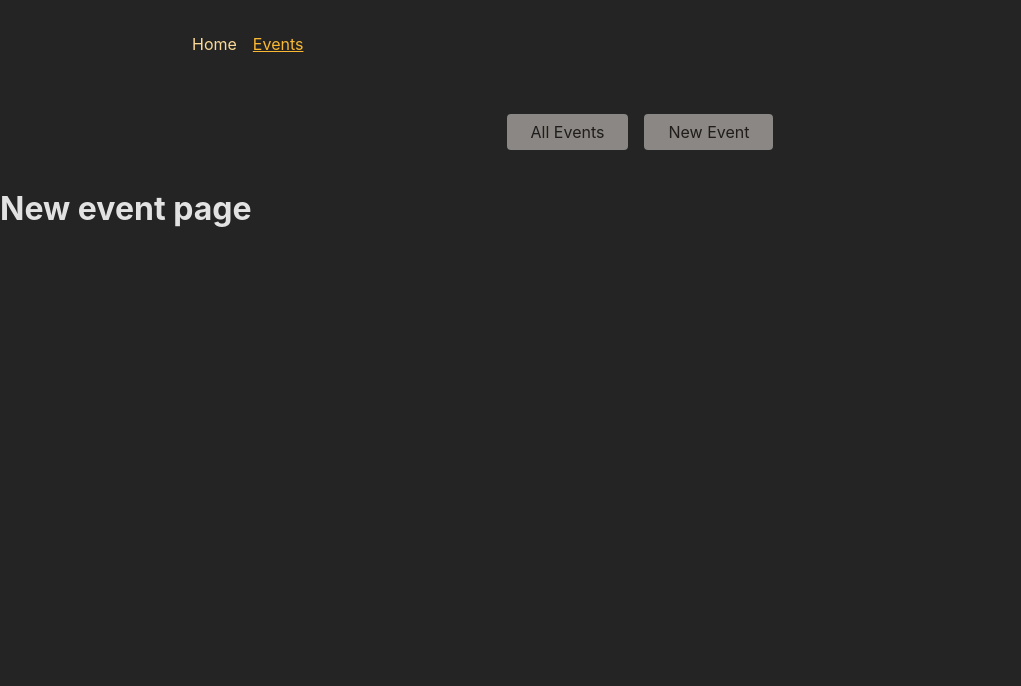
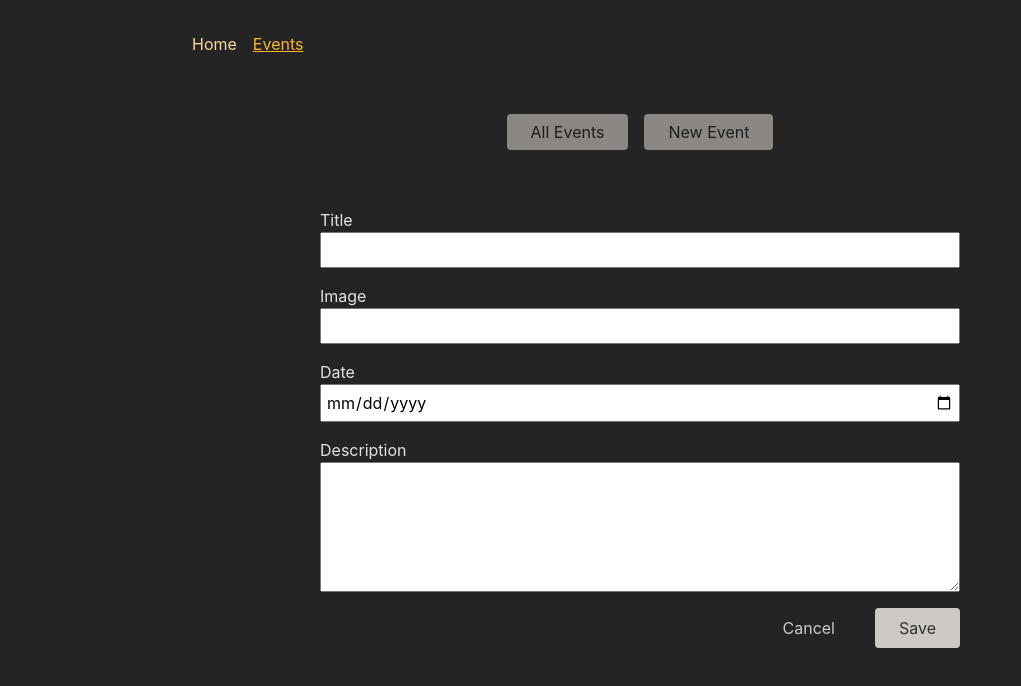
Before and after one commit to Wawrzynn/react-course, a JavaScript app in the folder Project25/frontend/: page /events/new in a window 1280 px wide. Shown: the top 686 px of the page, without its empty margins (0-1021 px from the left). Built offline with nearby package versions, Linux system fonts and the light colour scheme; the HTML template or start-up script is replaced by a standard one.

Commit message:
Added form to edit and form to add new event.

```diff
--- a/Project25/frontend/src/App.js
+++ b/Project25/frontend/src/App.js
@@ -28,8 +28,18 @@
           },
           {
             path: ":eventId",
-            element: <EventDetailPage />,
+            id: "event-detail",
             loader: eventDetailLoader,
+            children: [
+              {
+                index: true,
+                element: <EventDetailPage />,
+              },
+              {
+                path: "edit",
+                element: <EditEventPage />,
+              },
+            ],
           },
           { path: "new", element: <NewEventPage /> },
           { path: ":eventId/edit", element: <EditEventPage /> },
--- a/Project25/frontend/src/components/EventForm.js
+++ b/Project25/frontend/src/components/EventForm.js
@@ -12,19 +12,19 @@
     <form className={classes.form}>
       <p>
         <label htmlFor="title">Title</label>
-        <input id="title" type="text" name="title" required />
+        <input id="title" type="text" name="title" required defaultValue={event ? event.title : ""}/>
       </p>
       <p>
         <label htmlFor="image">Image</label>
-        <input id="image" type="url" name="image" required />
+        <input id="image" type="url" name="image" required defaultValue={event ? event.image : ""}/>
       </p>
       <p>
         <label htmlFor="date">Date</label>
-        <input id="date" type="date" name="date" required />
+        <input id="date" type="date" name="date" required defaultValue={event ? event.date : ""}/>
       </p>
       <p>
         <label htmlFor="description">Description</label>
-        <textarea id="description" name="description" rows="5" required />
+        <textarea id="description" name="description" rows="5" required defaultValue={event ? event.description : ""} />
       </p>
       <div className={classes.actions}>
         <button type="button" onClick={cancelHandler}>
--- a/Project25/frontend/src/pages/EditEventPage.js
+++ b/Project25/frontend/src/pages/EditEventPage.js
@@ -1,7 +1,10 @@
 import EventForm from "../components/EventForm";
+import { useRouteLoaderData } from "react-router-dom";
 
 function EditEventPage() {
-  return <EventForm />;
+  const data = useRouteLoaderData("event-detail");
+  const event = data.event;
+  return <EventForm event={event} />;
 }
 
 export default EditEventPage;
--- a/Project25/frontend/src/pages/EventDetailPage.js
+++ b/Project25/frontend/src/pages/EventDetailPage.js
@@ -1,8 +1,8 @@
-import { useLoaderData, json } from "react-router-dom";
+import { useRouteLoaderData, json } from "react-router-dom";
 import EventItem from "../components/EventItem";
 
 function EventDetailPage() {
-  const data = useLoaderData();
+  const data = useRouteLoaderData("event-detail");
   return <EventItem event={data.event} />;
 }
 
--- a/Project25/frontend/src/pages/NewEventPage.js
+++ b/Project25/frontend/src/pages/NewEventPage.js
@@ -1,5 +1,7 @@
+import EventForm from "../components/EventForm";
+
 function NewEventPage() {
-    return <h1>New event page</h1>
+    return <EventForm />;
 }
 
 export default NewEventPage;
```
